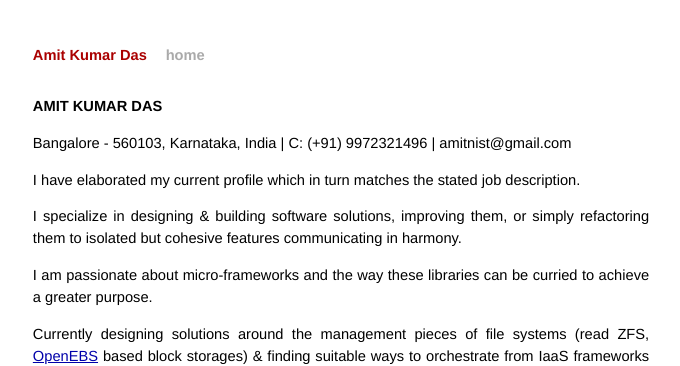
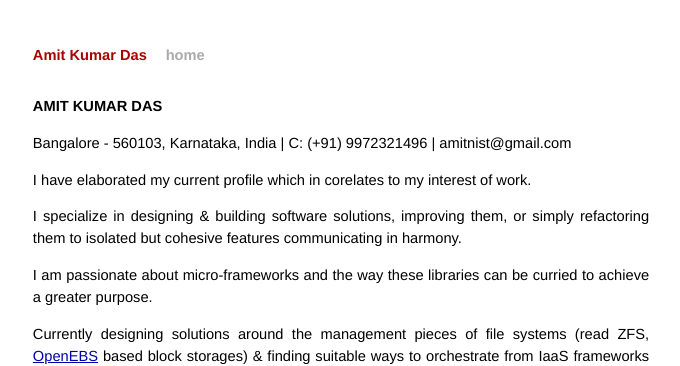
Before and after one commit to AmitKumarDas/amitkumardas.github.io, a Jekyll site: the page built from _posts/2016-09-01-my-resume-cover-letter.md, in a window 1280 px wide. Shown: the top 366 px of the page, without its empty margins (299-979 px from the left). Built offline with Jekyll 4.4.1, drawn with Linux system fonts in a browser that asks for light colours.

Commit message:
Update 2016-09-01-my-resume-cover-letter.md

```diff
--- a/_posts/2016-09-01-my-resume-cover-letter.md
+++ b/_posts/2016-09-01-my-resume-cover-letter.md
@@ -6,7 +6,7 @@ title: My resume cover letter
 ##  AMIT KUMAR DAS
 Bangalore - 560103, Karnataka, India | C: (+91) 9972321496 | amitnist@gmail.com
 
-I have elaborated my current profile which in turn matches the stated job description.
+I have elaborated my current profile which in corelates to my interest of work.
 
 > I specialize in designing & building software solutions, improving them, or simply
 > refactoring them to isolated but cohesive features communicating in harmony.
```
